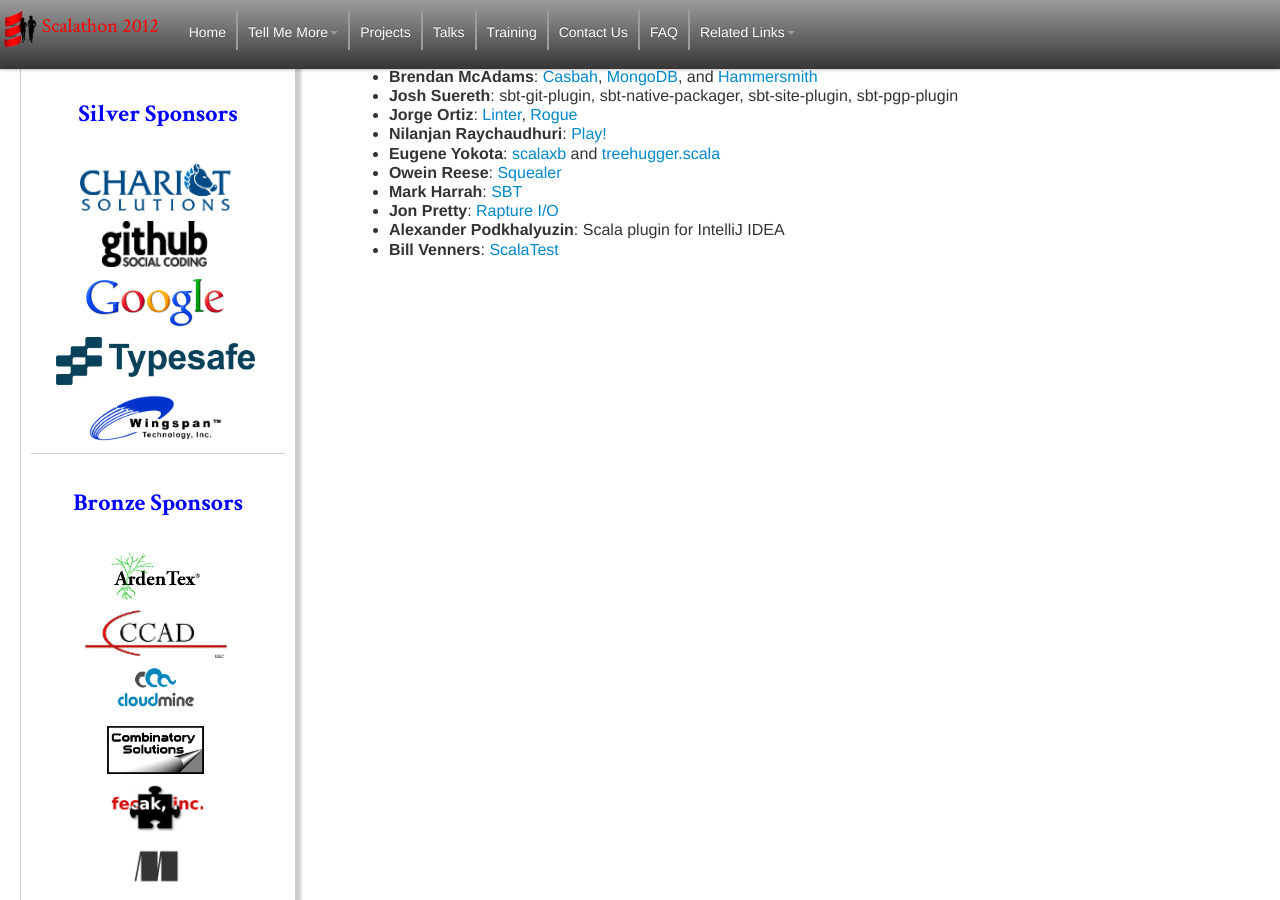
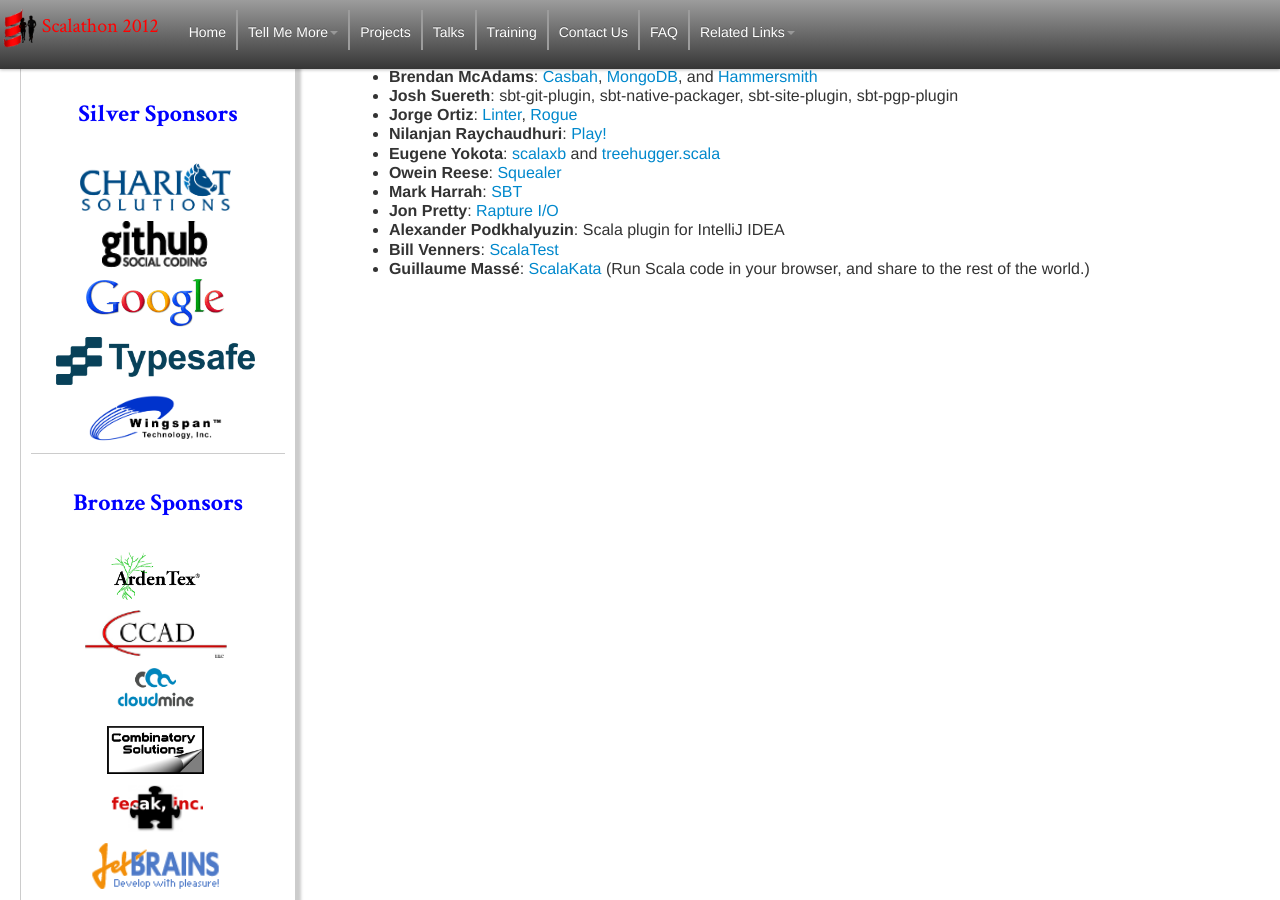
Before and after one commit to scala-phase/scalathon, a Jekyll site: the page built from 2012/projects.md, in a window 1280 px wide and 900 px high, scrolled down 299 px. Built offline with Jekyll 4.4.1, drawn with Linux system fonts in a browser that asks for light colours; nearby versions of some CDN libraries; some of the changed text lies outside the part shown.

Commit message:
Added Jetbrains logo to sponsors

```diff
--- a/2012/projects.md
+++ b/2012/projects.md
@@ -26,3 +26,5 @@
 * **Jon Pretty**: [Rapture I/O](https://github.com/propensive/rapture-io)
 * **Alexander Podkhalyuzin**: Scala plugin for IntelliJ IDEA
 * **Bill Venners**: [ScalaTest](http://www.scalatest.org/)
+* **Guillaume Massé**: [ScalaKata](https://github.com/MasseGuillaume/ScalaKata)
+  (Run Scala code in your browser, and share to the rest of the world.)
--- a/_includes/last-modified-header.html
+++ b/_includes/last-modified-header.html
@@ -1 +1 @@
-<meta http-equiv="Last-Modified" content="Mon, 16 Jul 2012 14:09:10 GMT">
+<meta http-equiv="Last-Modified" content="Wed, 18 Jul 2012 22:10:02 GMT">
--- a/_includes/last-updated-2012.html
+++ b/_includes/last-updated-2012.html
@@ -1 +1 @@
-<span class="date">Site last updated 16 July, 2012 at 10:09</span>
+<span class="date">Site last updated 18 July, 2012 at 18:10</span>
--- a/_includes/sponsors-2012.html
+++ b/_includes/sponsors-2012.html
@@ -26,6 +26,7 @@
     <li><a target="sponsor" href="https://cloudmine.me/"><img src="/img/cloudmine.png" class="sponsor-icon" title="CloudMine"></a></li>
     <li><a target="sponsor" href="http://combinatory.net"><img src="/img/combinatory-solutions.png" class="sponsor-icon" title="Combinatory Solutions, Inc."/></a></li>
     <li><a target="sponsor" href="http://fecak.com/"><img src="/img/fecak.png" class="sponsor-icon" title="Fecak, Inc."></a></li>
+    <li><a target="sponsor" href="http://www.jetbrains.com"><img src="/img/jetbrains.gif" class="sponsor-icon" title="Jetbrains"/></a></li>
     <li><a target="sponsor" href="http://manning.com"><img src="/img/manning.jpg" class="sponsor-icon" title="Manning Publications Co."/></a></li>
     <li><a target="sponsor" href="http://meetup.com/"><img src="/img/meetup.png" class="sponsor-icon" title="Meetup.com"></a></li>
     <li><a target="sponsor" href="http://www.zekelogix.com/"><img src="/img/zekelogix.png" class="sponsor-icon" title="ZekeLogix, Inc."></a></li>
```
Also changed, not shown: img/jetbrains.gif (added).
